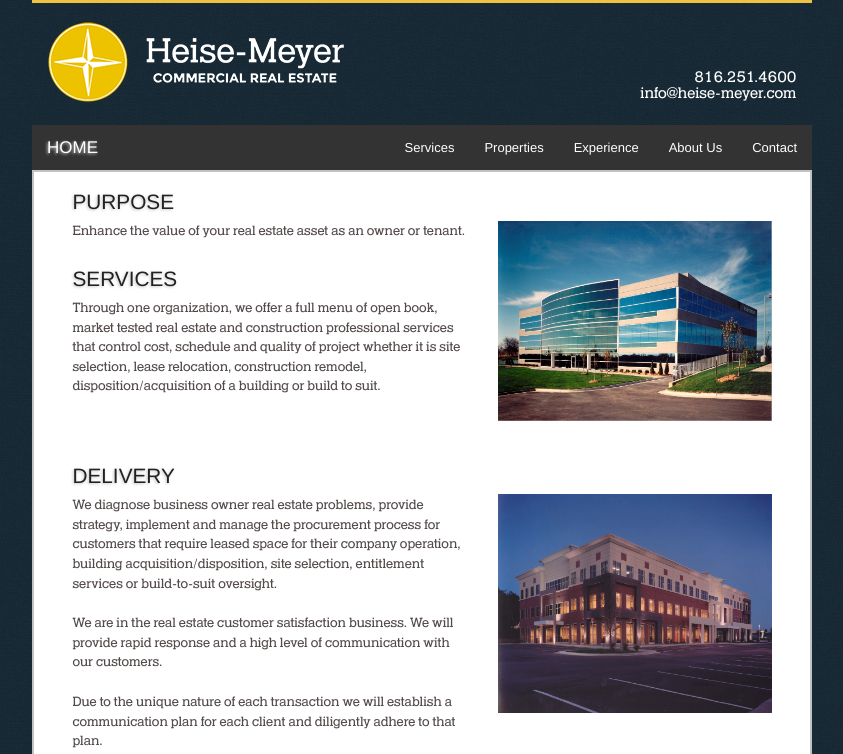
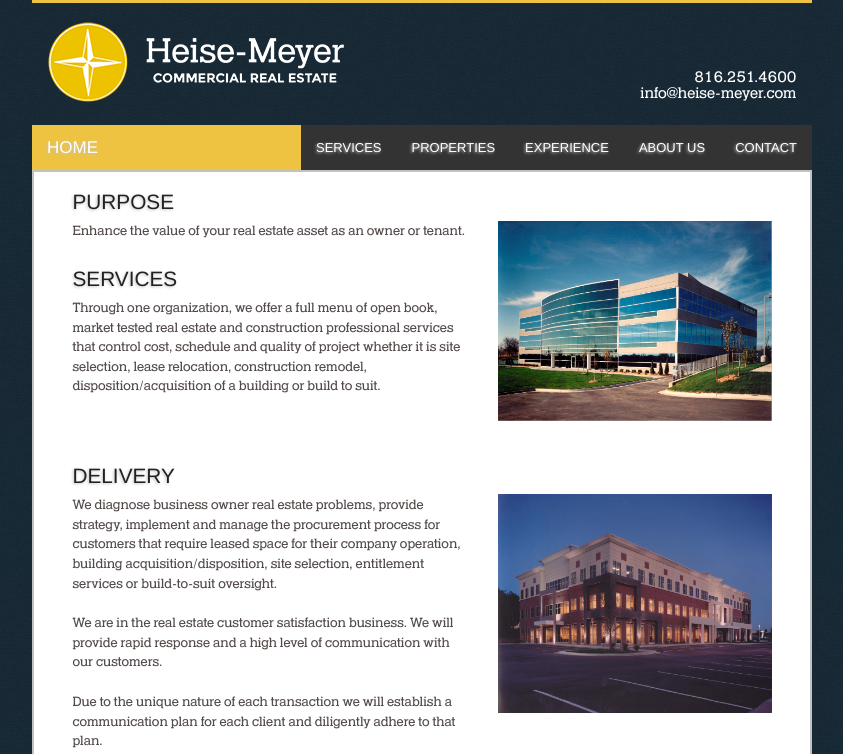
Before and after one commit to jiko/heisemeyer, a Jekyll site: the page built from index.html, in a window 1280 px wide. Shown: the top 754 px of the page, without its empty margins (218-1061 px from the left). Built offline with Jekyll 4.4.1, drawn with Linux system fonts in a browser that asks for light colours; Markdown is read by kramdown in place of the engine named in the settings; grey boxes are pictures that could not be loaded.

Commit message:
Nav Bar Cutomization

```diff
--- a/css/main.css
+++ b/css/main.css
@@ -222,8 +222,8 @@
   margin: 5% 0;
 }
 
-/*
-nav{
+
+nav.top-bar {
 	font-family: 'Montserrat', Arial, sans-serif;
 	font-weight: 700;
 	text-transform: uppercase;
@@ -232,9 +232,7 @@
 	background-color: #EEC342;
 	height: auto;
 	text-shadow: -1px 1px 3px #b9b9b9;}
-nav ul {
-	margin: 0px;
-	padding: 1.25% 0px;}
+/*
 nav li {
 	display: inline-block;
 	width: 16%;
```
